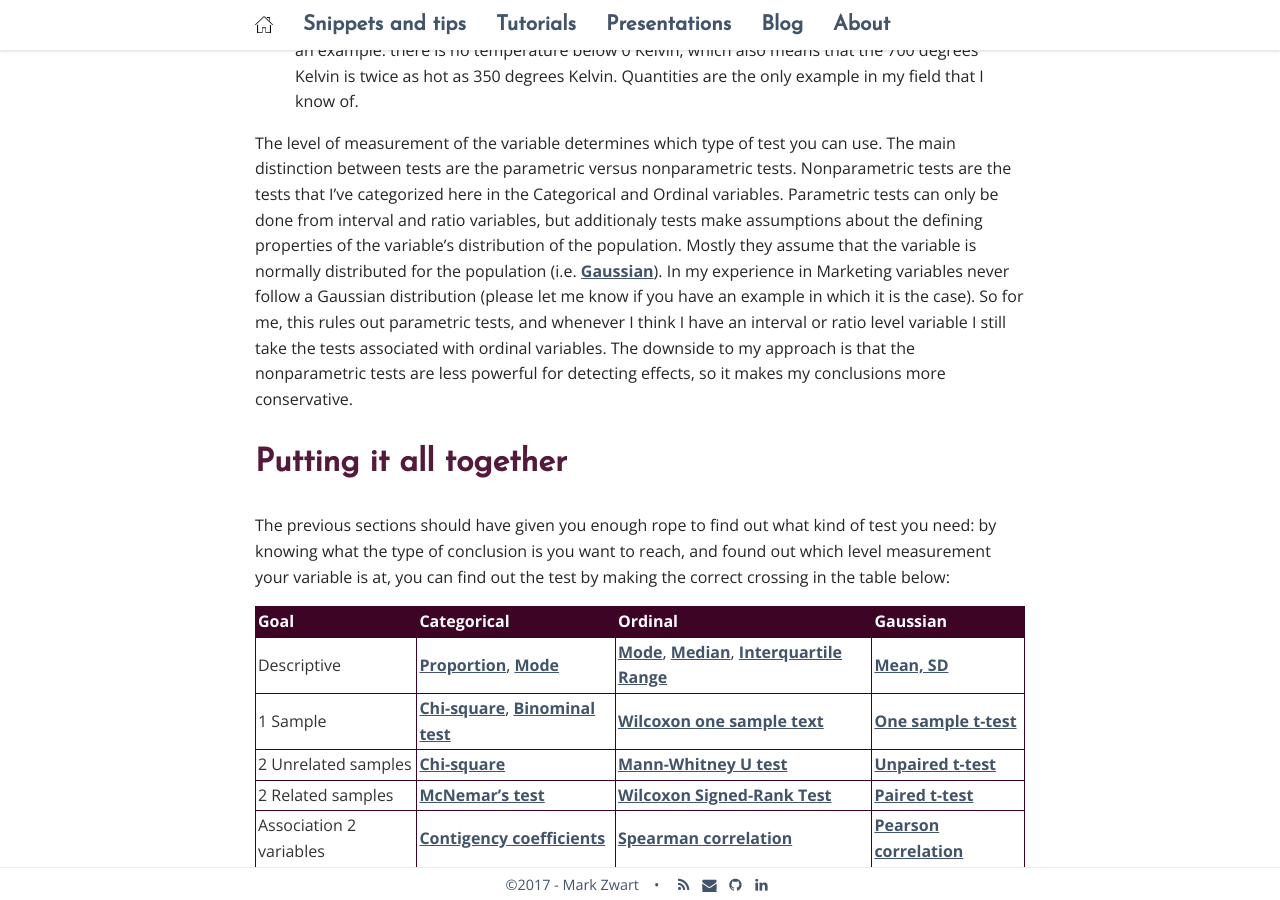
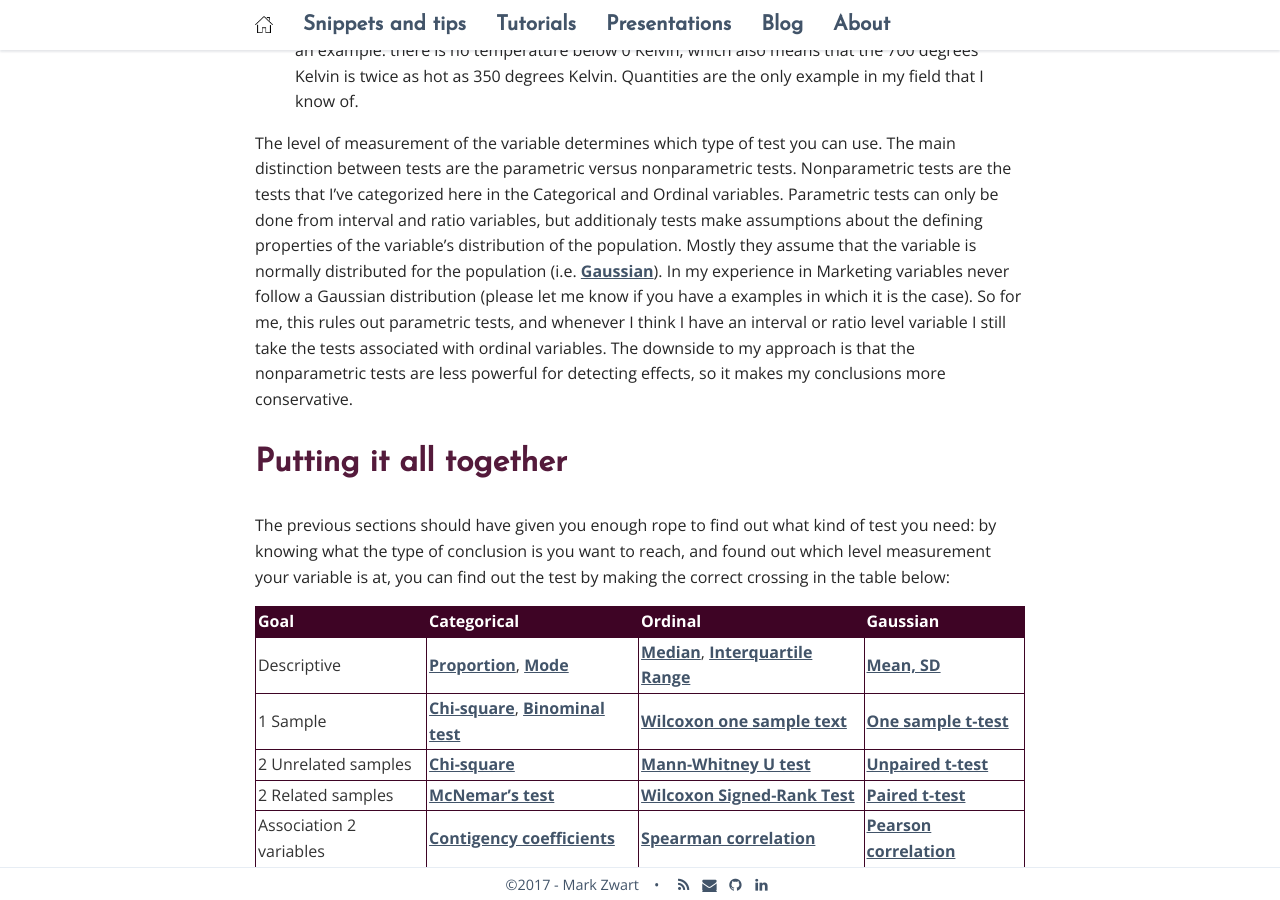
Before and after one commit to mark-me/mark-me.github.io, a Jekyll site: the page built from _pages/tutorials/statistical-tests/statistical-tests.md, in a window 1280 px wide and 900 px high, scrolled down 2630 px. Built offline with Jekyll 4.4.1, drawn with Linux system fonts in a browser that asks for light colours; nearby versions of some CDN libraries; comment, search, counter and statistics services are not loaded; some of the changed text lies outside the part shown.

Commit message:
Update statistical-tests.md

```diff
--- a/_pages/tutorials/statistical-tests/statistical-tests.md
+++ b/_pages/tutorials/statistical-tests/statistical-tests.md
@@ -9,7 +9,7 @@
 
 | Goal | Categorical | Ordinal | Gaussian |
 | :--- | :-------- | :--------- | :------------------- |
-| Descriptive | [Proportion](/statistical-tests-categorical/#proportion), [Mode](/statistical-tests-categorical/#mode) | [Mode](/statistical-tests/#mode), [Median](/statistical-tests-ordinal/#ordinal-median), [Interquartile Range](/statistical-tests-ordinal/#ordinal-interquartile-range) | [Mean, SD](/statistical-tests-gaussian/#mean-sd) |
+| Descriptive | [Proportion](/statistical-tests-categorical/#proportion), [Mode](/statistical-tests-categorical/#mode) | [Median](/statistical-tests-ordinal/#ordinal-median), [Interquartile Range](/statistical-tests-ordinal/#ordinal-interquartile-range) | [Mean, SD](/statistical-tests-gaussian/#mean-sd) |
 | 1 Sample | [Chi-square](/statistical-tests-categorical/#chi-square-goodness-of-fit-test), [Binominal test](/statistical-tests-categorical/#binominal-test) | [Wilcoxon one sample text](/statistical-tests-ordinal/#wilcoxon-one-sample-test) | [One sample t-test](/statistical-tests-gaussian/#one-sample-t-test) |
 | 2 Unrelated samples | [Chi-square](/statistical-tests-categorical/#two-sample-chi-square-test) | [Mann-Whitney U test](/statistical-tests-ordinal/#mann-whitney-u-test) | [Unpaired t-test](/statistical-tests-gaussian/#unpaired-t-test) |
 | 2 Related samples | [McNemar's test](/statistical-tests-categorical/#mcnemars-test) | [Wilcoxon Signed-Rank Test](/statistical-tests-ordinal/#wilcoxon-signed-rank-test) | [Paired t-test](/statistical-tests-gaussian/#paired-t-test) |
@@ -57,7 +57,7 @@
 * A **interval** variable has values that are ordered, and the difference between has meaning, but there is no absolute 0 point, which makes it difficult to interpret differences in terms of absolute magnitude. Money value is an example of an interval level variable, which may sound a bit counterintuitive. Money can take negative values, which makes it impossible to say that someone with 1 million Euros on his bank account has twice as much money as someone that has 1 million Euros in debt. The [Big Mac Index](https://en.wikipedia.org/wiki/Big_Mac_Index) is another case in point.
 * A **ratio** variable has values like interval variables, but here there is an absolute 0 point. 0 Kelvin is an example: there is no temperature below 0 Kelvin, which also means that the 700 degrees Kelvin is twice as hot as 350 degrees Kelvin. Quantities are the only example in my field that I know of.
 
-The level of measurement of the variable determines which type of test you can use. The main distinction between tests are the parametric versus nonparametric tests. Nonparametric tests are the tests that I've categorized here in the Categorical and Ordinal variables. Parametric tests can only be done from interval and ratio variables, but additionaly tests make assumptions about the defining properties of the variable's distribution of the population. Mostly they assume that the variable is normally distributed for the population (i.e. [Gaussian](https://en.wikipedia.org/wiki/Normal_distribution)). In my experience in Marketing variables never follow a Gaussian distribution (please let me know if you have an example in which it is the case). So for me, this rules out parametric tests, and whenever I think I have an interval or ratio level variable I still take the tests associated with ordinal variables. The downside to my approach is that the nonparametric tests are less powerful for detecting effects, so it makes my conclusions more conservative.
+The level of measurement of the variable determines which type of test you can use. The main distinction between tests are the parametric versus nonparametric tests. Nonparametric tests are the tests that I've categorized here in the Categorical and Ordinal variables. Parametric tests can only be done from interval and ratio variables, but additionaly tests make assumptions about the defining properties of the variable's distribution of the population. Mostly they assume that the variable is normally distributed for the population (i.e. [Gaussian](https://en.wikipedia.org/wiki/Normal_distribution)). In my experience in Marketing variables never follow a Gaussian distribution (please let me know if you have a examples in which it is the case). So for me, this rules out parametric tests, and whenever I think I have an interval or ratio level variable I still take the tests associated with ordinal variables. The downside to my approach is that the nonparametric tests are less powerful for detecting effects, so it makes my conclusions more conservative.
 
 # Putting it all together
 
@@ -65,8 +65,10 @@
 
 | Goal | Categorical | Ordinal | Gaussian |
 | :--- | :-------- | :--------- | :------------------- |
-| Descriptive | [Proportion](/statistical-tests-categorical/#proportion), [Mode](/statistical-tests-categorical/#mode) | [Mode](/statistical-tests/#mode), [Median](/statistical-tests-ordinal/#ordinal-median), [Interquartile Range](/statistical-tests-ordinal/#ordinal-interquartile-range) | [Mean, SD](/statistical-tests-gaussian/#mean-sd) |
+| Descriptive | [Proportion](/statistical-tests-categorical/#proportion), [Mode](/statistical-tests-categorical/#mode) | [Median](/statistical-tests-ordinal/#ordinal-median), [Interquartile Range](/statistical-tests-ordinal/#ordinal-interquartile-range) | [Mean, SD](/statistical-tests-gaussian/#mean-sd) |
 | 1 Sample | [Chi-square](/statistical-tests-categorical/#chi-square-goodness-of-fit-test), [Binominal test](/statistical-tests-categorical/#binominal-test) | [Wilcoxon one sample text](/statistical-tests-ordinal/#wilcoxon-one-sample-test) | [One sample t-test](/statistical-tests-gaussian/#one-sample-t-test) |
 | 2 Unrelated samples | [Chi-square](/statistical-tests-categorical/#two-sample-chi-square-test) | [Mann-Whitney U test](/statistical-tests-ordinal/#mann-whitney-u-test) | [Unpaired t-test](/statistical-tests-gaussian/#unpaired-t-test) |
 | 2 Related samples | [McNemar's test](/statistical-tests-categorical/#mcnemars-test) | [Wilcoxon Signed-Rank Test](/statistical-tests-ordinal/#wilcoxon-signed-rank-test) | [Paired t-test](/statistical-tests-gaussian/#paired-t-test) |
 | Association 2 variables | [Contigency coefficients](/statistical-tests-categorical/#contigency-coefficients) | [Spearman correlation](/statistical-tests-ordinal/#spearman-correlation) | [Pearson correlation](/statistical-tests-gaussian/#pearson-correlation) |
+
+All descriptive methods and statistical tests associated with the lower information value variables can be applied to the higher information variables. So you can calculate a mode, which I've here associated with categorical variables, for ordinal and Gaussian variables as well. Although you can do the same for statistical tests, you should prefer the test associated with the variable level if you can: these tests increase the chances of finding the smallest p-value, since they include most of the variable's information value.
```
